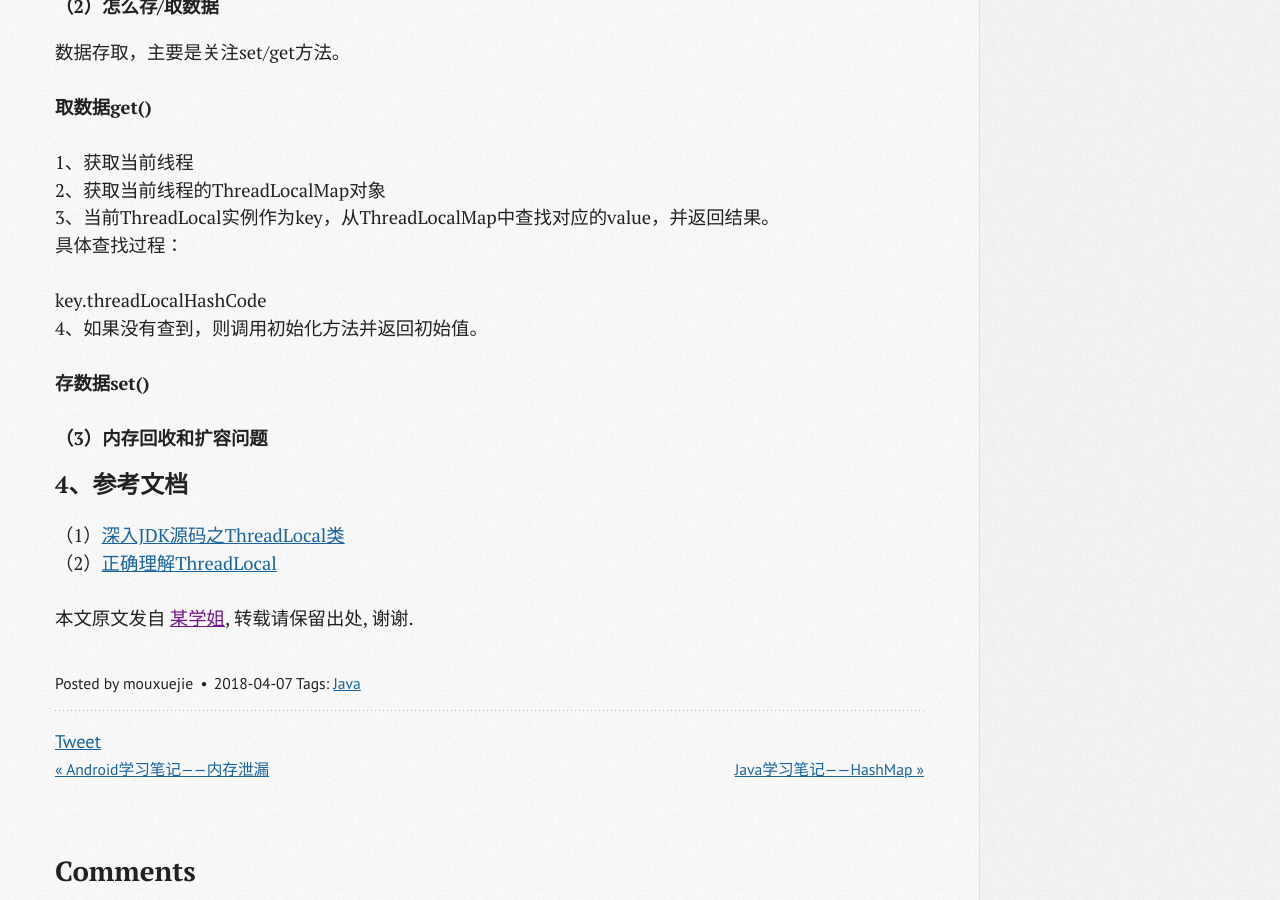
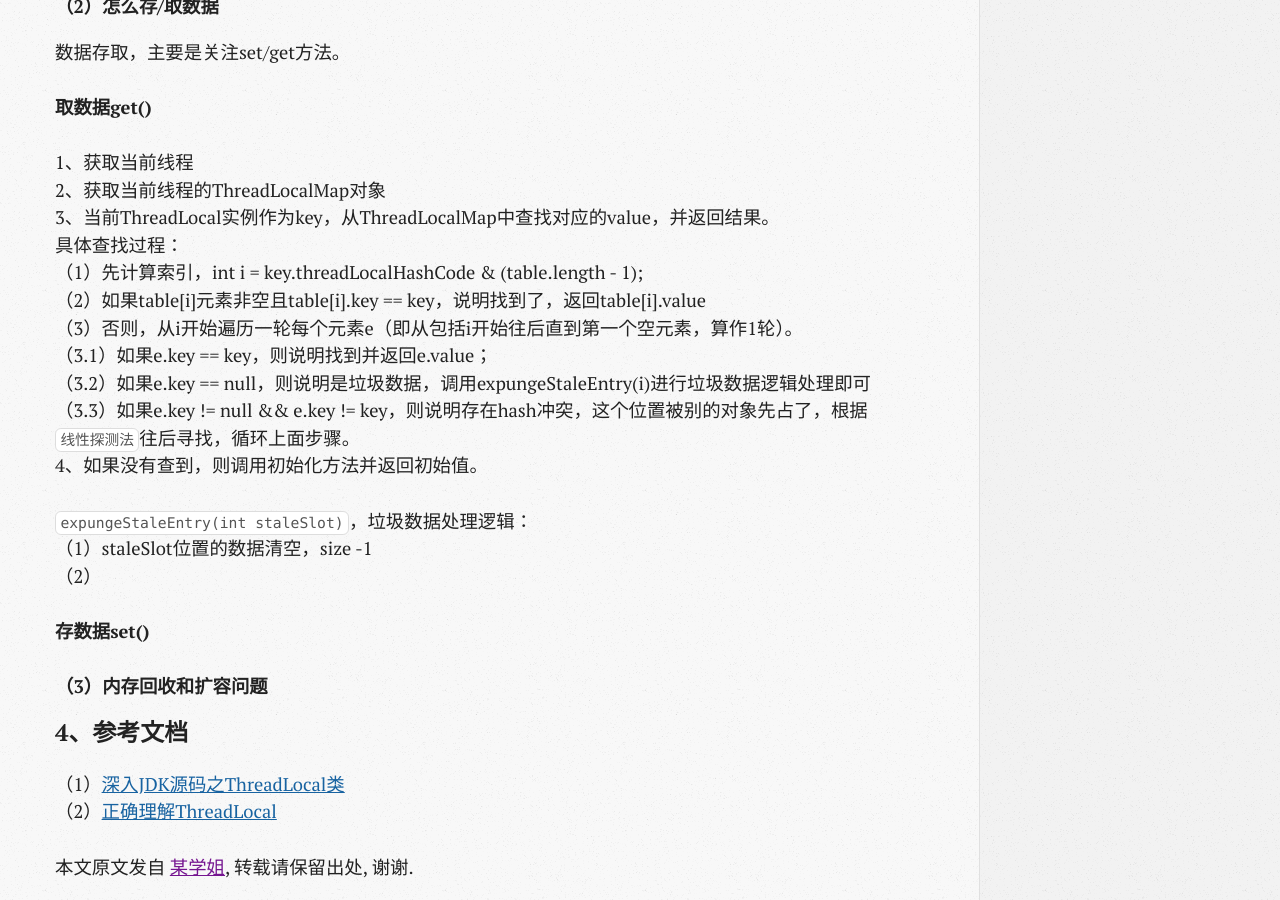
Before and after one commit to wangxinghe/wangxinghe.github.io, a Jekyll site: the page built from _posts/2018-04-07-learning-notes-threadlocal.md, in a window 1280 px wide and 900 px high, scrolled down 2644 px. Built offline with Jekyll 4.4.1, drawn with Linux system fonts in a browser that asks for light colours; comment, search, counter and statistics services are not loaded.

Commit message:
[update]

```diff
--- a/_posts/2018-04-07-learning-notes-threadlocal.md
+++ b/_posts/2018-04-07-learning-notes-threadlocal.md
@@ -78,9 +78,17 @@ Entry是<WeakReference<ThreadLocal>, Object>的键值对。
 2、获取当前线程的ThreadLocalMap对象
 3、当前ThreadLocal实例作为key，从ThreadLocalMap中查找对应的value，并返回结果。
    具体查找过程：
+ （1）先计算索引，int i = key.threadLocalHashCode & (table.length - 1);
+ （2）如果table[i]元素非空且table[i].key == key，说明找到了，返回table[i].value
+ （3）否则，从i开始遍历一轮每个元素e（即从包括i开始往后直到第一个空元素，算作1轮）。
+   （3.1）如果e.key == key，则说明找到并返回e.value；
+   （3.2）如果e.key == null，则说明是垃圾数据，调用expungeStaleEntry(i)进行垃圾数据逻辑处理即可
+   （3.3）如果e.key != null && e.key != key，则说明存在hash冲突，这个位置被别的对象先占了，根据`线性探测法`往后寻找，循环上面步骤。
+4、如果没有查到，则调用初始化方法并返回初始值。
 
-key.threadLocalHashCode
-4、如果没有查到，则调用初始化方法并返回初始值。
+`expungeStaleEntry(int staleSlot)`，垃圾数据处理逻辑：
+（1）staleSlot位置的数据清空，size -1
+（2）
 
 **存数据set()**
 
```
